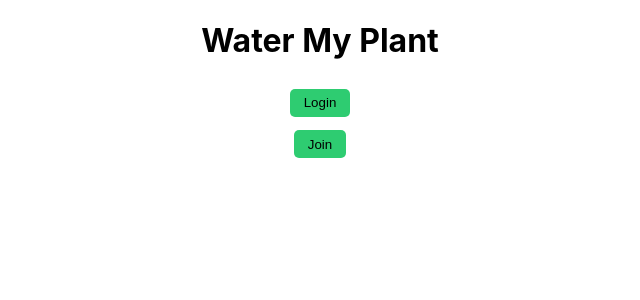
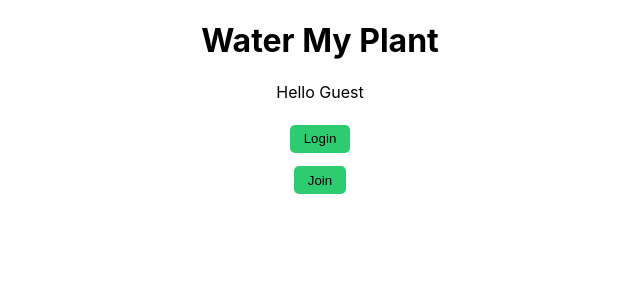
Before and after one commit to WEBPT166-Water-My-Plants/front-end, a React (Create React App) app in the folder water-my-plants/: page / in a window 1280 px wide. Shown: the top 300 px of the page, without its empty margins (320-960 px from the left). Built offline with nearby package versions, Linux system fonts and the light colour scheme.

Commit message:
Edit Header to include placeholder for username

```diff
--- a/water-my-plants/src/components/Header.jsx
+++ b/water-my-plants/src/components/Header.jsx
@@ -18,6 +18,8 @@ function Header() {
       <h1>
         <Link to="/">Water My Plant</Link>
       </h1>
+
+      <p>Hello Guest</p>
     </HeaderStyle>
   );
 }
```
Also changed, not shown: water-my-plants/src/components/PrivateRoute.js (+8 -7 lines).
